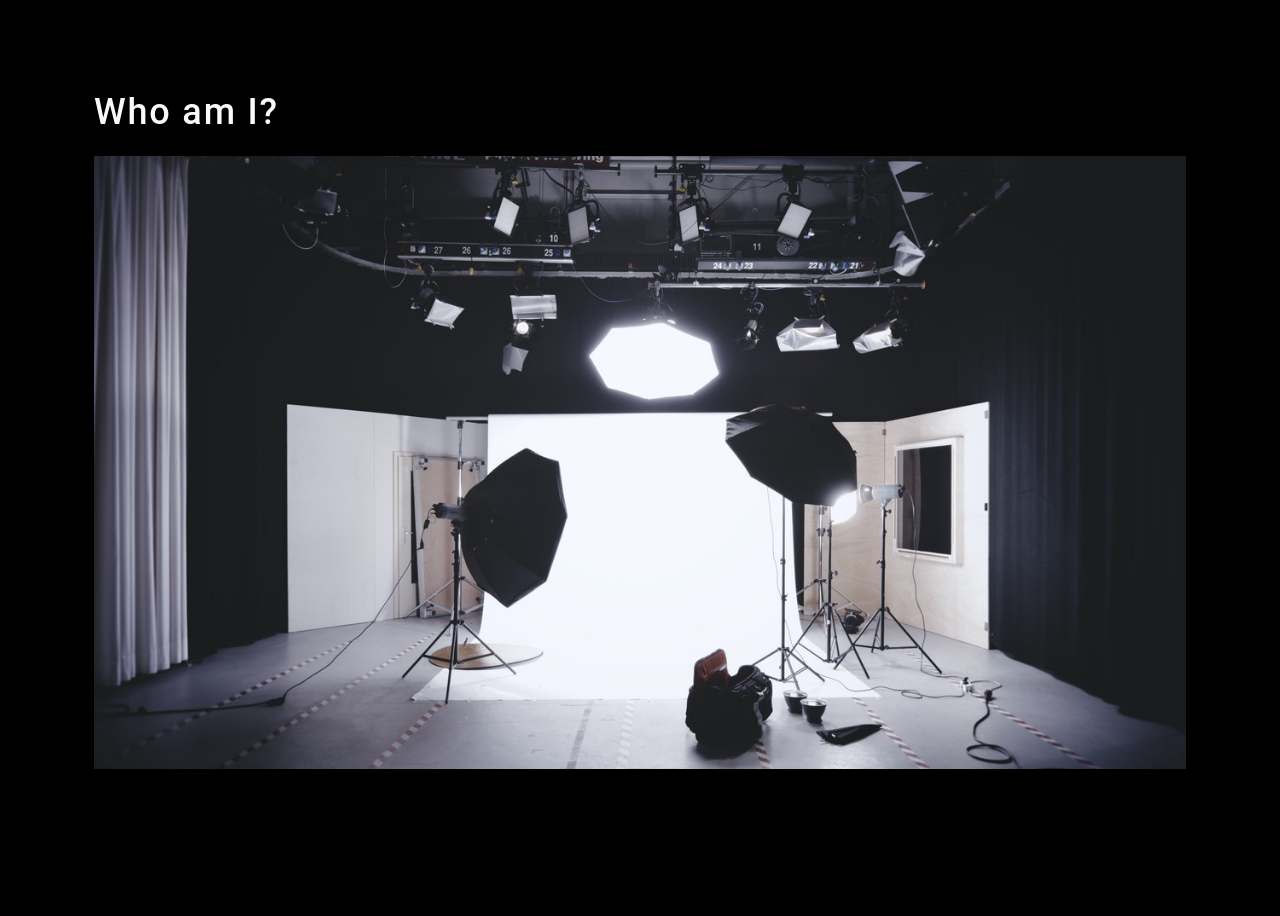
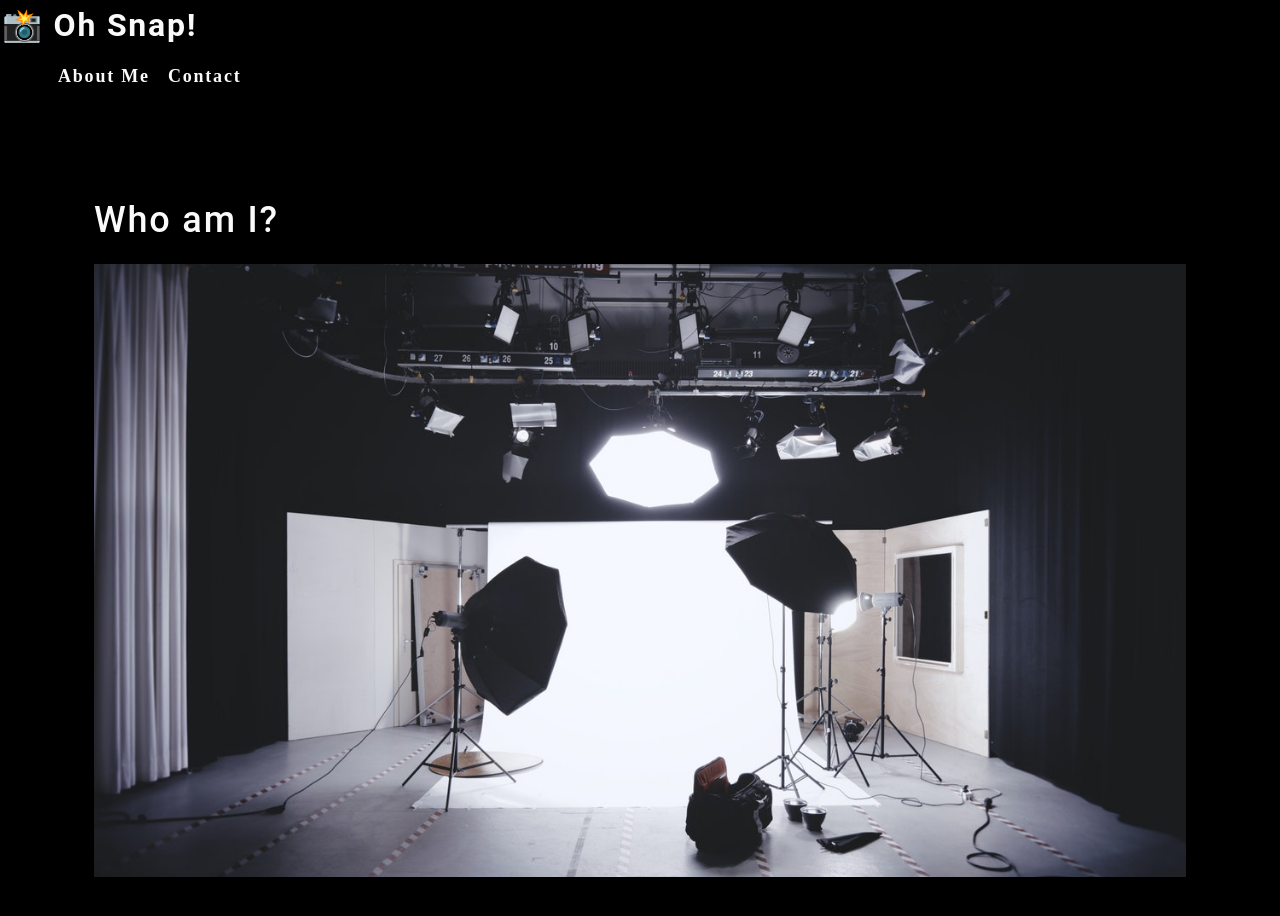
Before and after one commit to kaiafay/photo-port, a React (Create React App) app: page / in a window 1280 px wide. Shown: the top 916 px of the page. Before the commit the page ends 883 px from the top, so only its background shows below. Built offline with nearby package versions, Linux system fonts and the light colour scheme; the HTML template or start-up script is replaced by a standard one.

Commit message:
create the Nav component

```diff
--- a/src/App.js
+++ b/src/App.js
@@ -1,10 +1,12 @@
 import React from 'react';
+import Nav from './components/Nav';
 import About from './components/About';
 import './App.css';
 
 function App() {
   return (
     <div>
+      <Nav></Nav>
       <main>
         <About></About>
       </main>
--- /dev/null
+++ b/src/components/Nav/index.js
@@ -0,0 +1,25 @@
+import React from 'react';
+
+function Nav() {
+    return (
+        <header>
+            <h2>
+                <a href='/'>
+                    <span role="img" aria-label="camera"> 📸</span> Oh Snap!
+                </a>
+            </h2>
+            <nav>
+                <ul className='flex-row'>
+                    <li className='mx-2'>
+                        <a href='#about'>About Me</a>
+                    </li>
+                    <li>
+                        <span>Contact</span>
+                    </li>
+                </ul>
+            </nav>
+        </header>
+    );
+}
+
+export default Nav;
```
